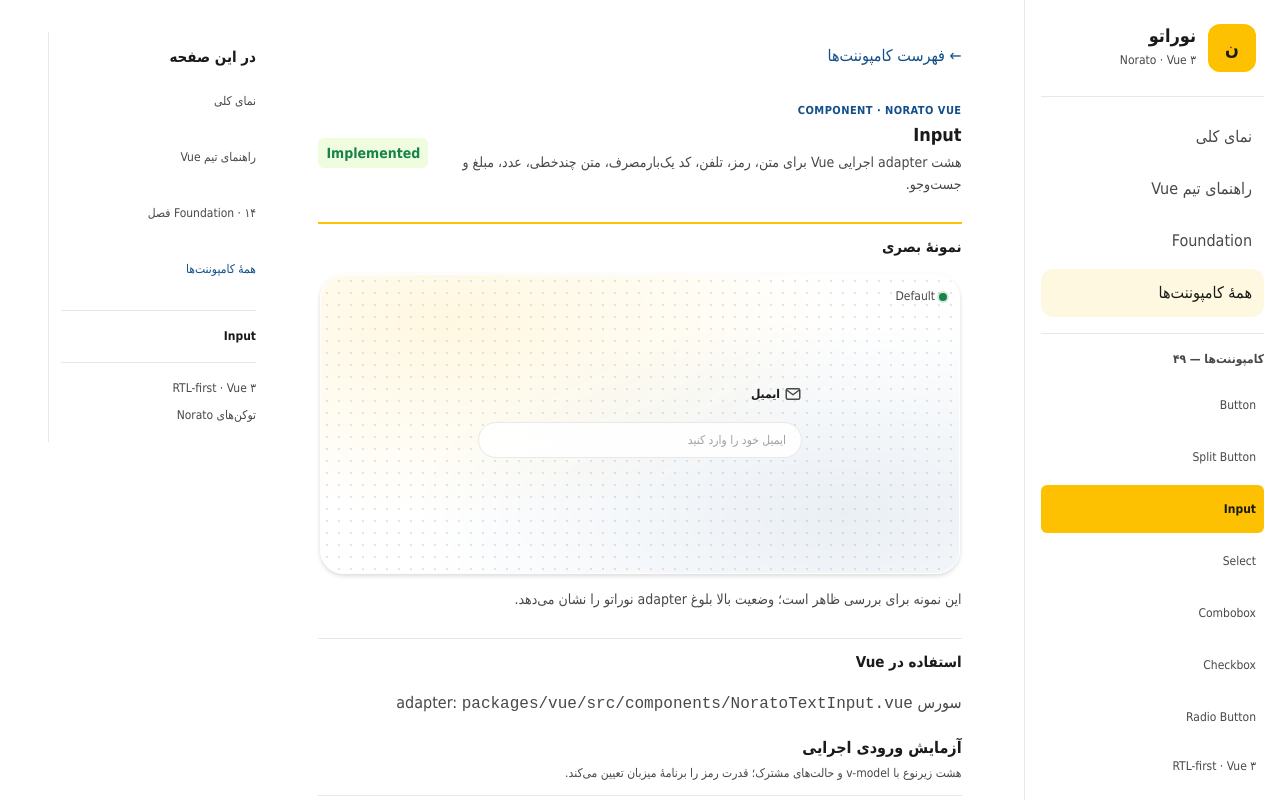
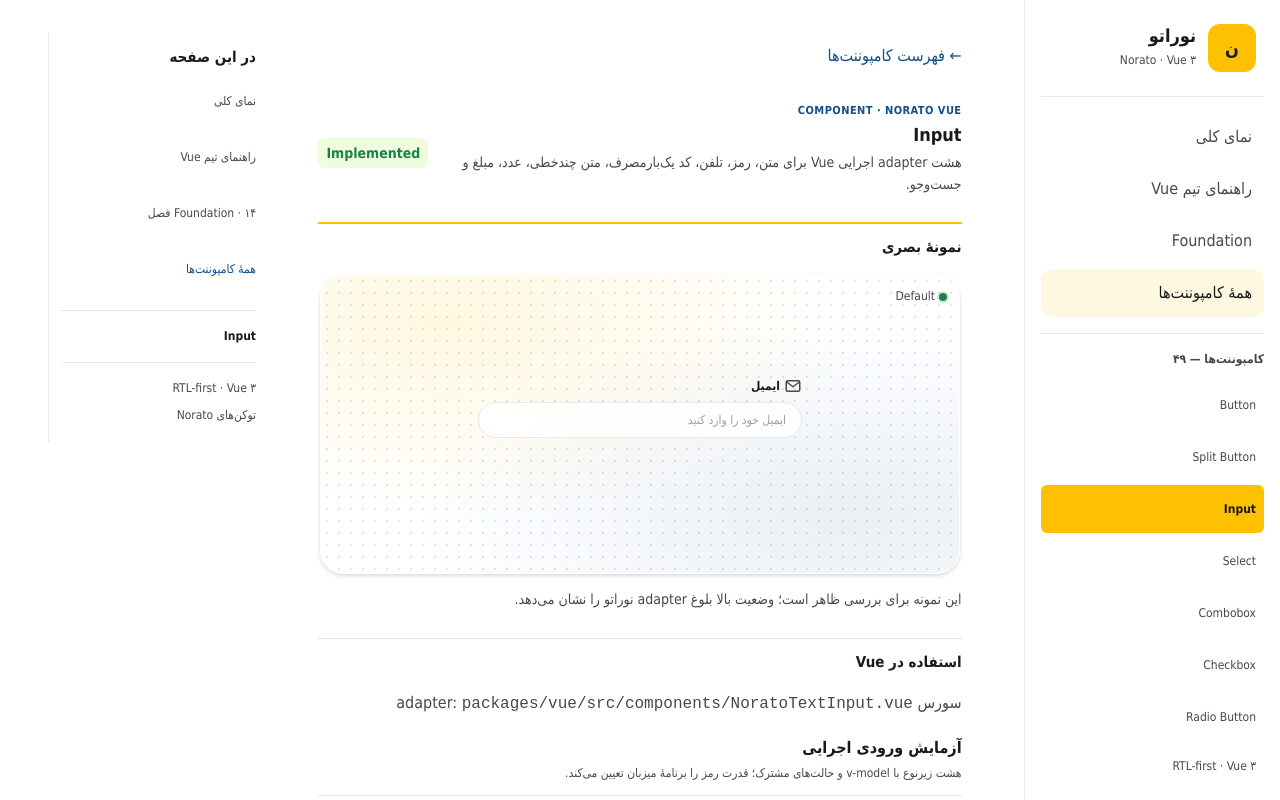
Before and after one commit to siavash00memar/Norato-Design-System, a Vue app in the folder apps/vue/: page / in a window 1280 px wide. Both pictures are taken after a click on the button "Input". Shown: the top 800 px of the page. Built offline with nearby package versions, Linux system fonts and the light colour scheme; a web font is replaced by a local one.

Commit message:
Refine Input specimen field placement

```diff
--- a/apps/vue/src/ComponentSpecimen.vue
+++ b/apps/vue/src/ComponentSpecimen.vue
@@ -92,8 +92,10 @@ onBeforeUnmount(() => { if (name === 'Stepper') stepperViewport.removeEventListe
 
 <style scoped>
 .sample-input-label{display:inline-flex;align-items:center;gap:var(--norato-space-1);font-family:var(--norato-font-heading);font-size:var(--norato-type-heading-label-size);font-weight:var(--norato-type-heading-title-weight);line-height:var(--norato-type-heading-label-line-height)}
+.sample-input-specimen:not(.sample-select-specimen){transform:translateY(calc(-1 * var(--norato-space-2)))}
 .sample-input-email-icon{display:block;flex:none;inline-size:var(--norato-icon-sm);block-size:var(--norato-icon-sm);fill:none;stroke:var(--norato-color-text-secondary);stroke-width:var(--norato-border-medium);stroke-linecap:round;stroke-linejoin:round}
 .sample-input-specimen :deep(.norato-input-field__control){box-sizing:border-box;block-size:var(--norato-control-visual-height);min-block-size:var(--norato-control-visual-height)}
+.sample-input-specimen:not(.sample-select-specimen) :deep(.norato-input-field__control){transform:translateY(calc(-1 * var(--norato-space-3)))}
 .sample-input-specimen :deep(.norato-input-field__input){box-sizing:border-box;block-size:100%;min-block-size:0;padding-block:0}
 .sample-timeline-specimen{inline-size:min(100%,420px);text-align:start}
 .sample-timeline-specimen :deep(.norato-timeline){inline-size:100%}
```
Also changed, not shown: 3 other files (tests, documents, lock files or other folders).
